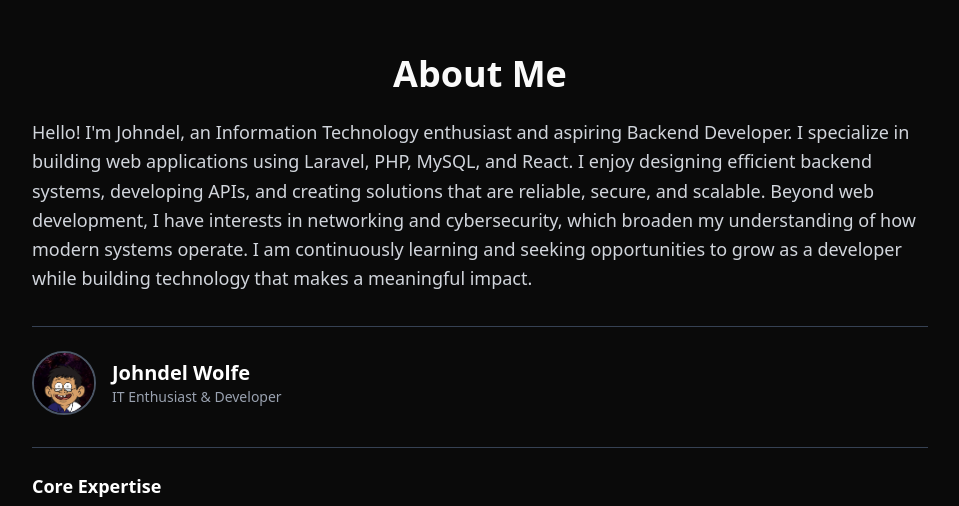
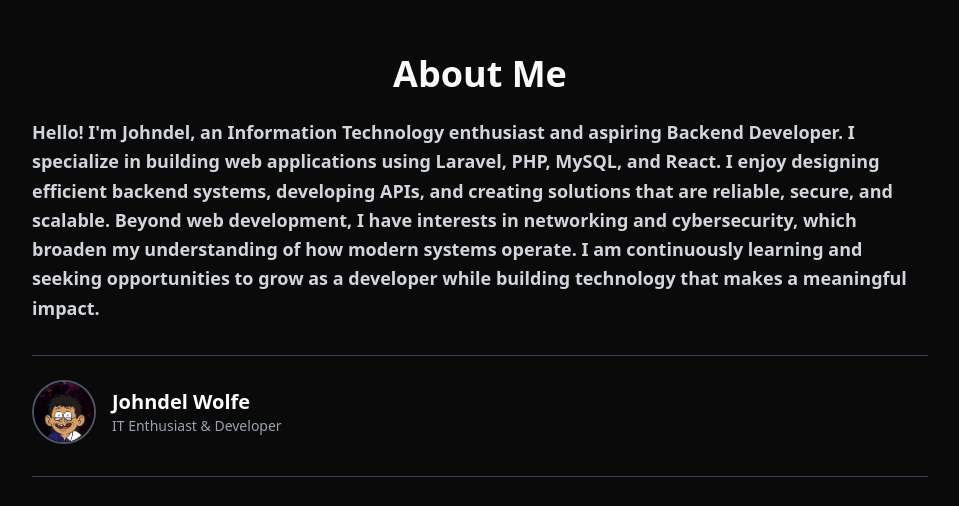
Before and after one commit to John-BYTEs/portfolio, a React (Vite) app: page /portfolio/projects in a window 1280 px wide. Shown: the part 1026-1532 px from the top of the page, without its empty margins (160-1119 px from the left). Built offline with nearby package versions, Linux system fonts and the light colour scheme.

Commit message:
fix: fixed font boldness

```diff
--- a/src/pages/About.tsx
+++ b/src/pages/About.tsx
@@ -60,7 +60,7 @@ export default function About() {
           About Me
         </h1>
         <div className="mb-8">
-          <p className="text-gray-300 leading-relaxed text-base sm:text-lg">
+          <p className="text-gray-300 leading-relaxed text-base sm:text-lg font-bold">
             Hello! I'm Johndel, an Information Technology enthusiast and aspiring
             Backend Developer. I specialize in building web applications using
             Laravel, PHP, MySQL, and React. I enjoy designing efficient backend
```
